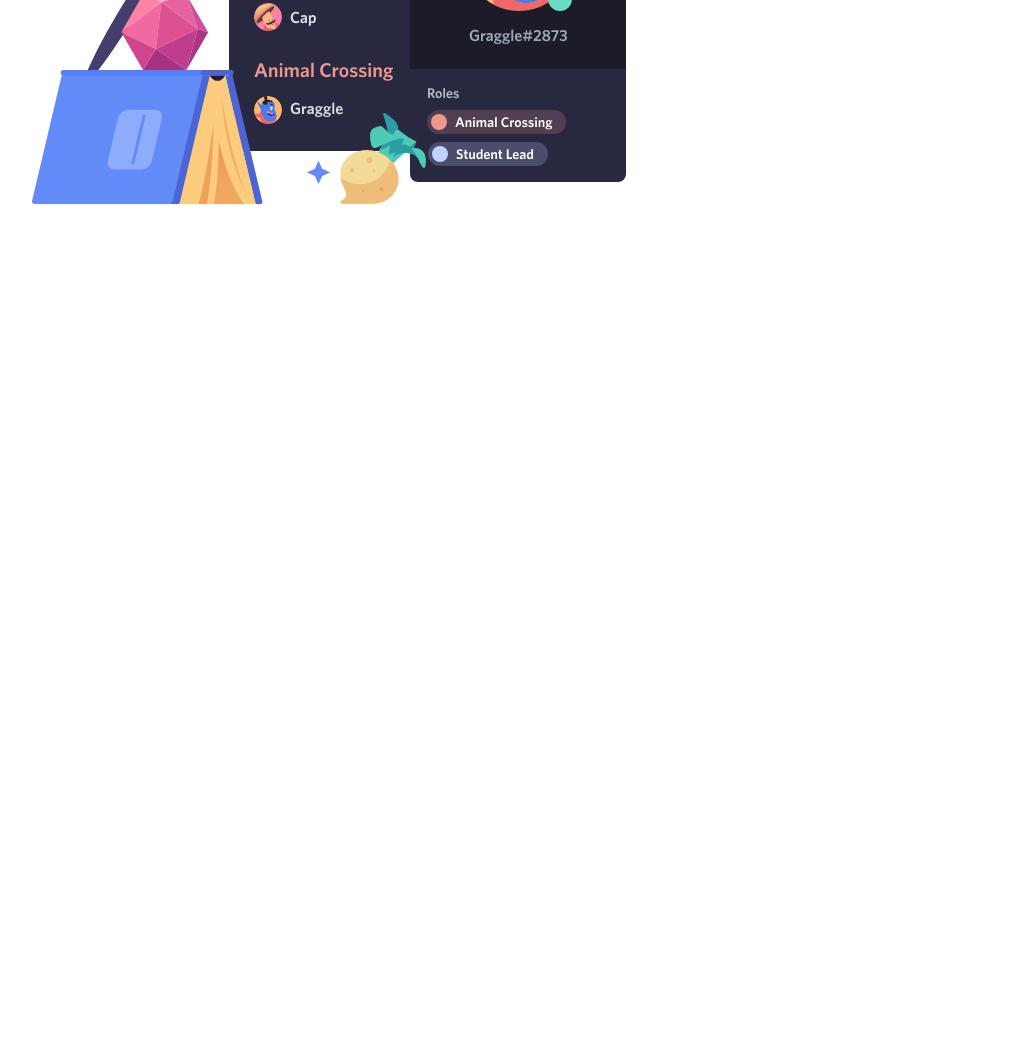
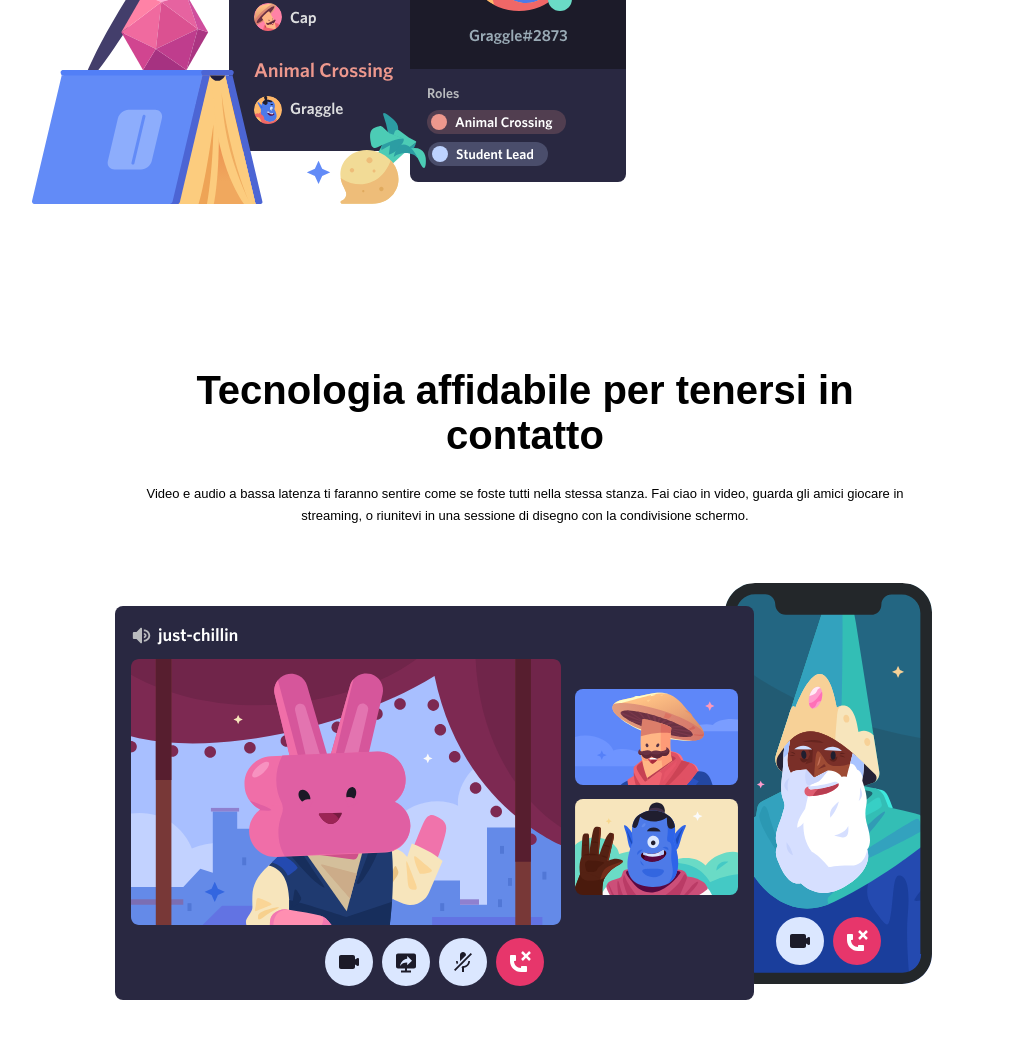
Before and after one commit to 8Balu8/htmlcss-discord, a plain HTML site: page index.html in a window 1280 px wide. Shown: the part 1974-3034 px from the top of the page, without its empty margins (115-1126 px from the left). Before the commit the page ends 2262 px from the top, so only its background shows below. Drawn offline with Linux system fonts and the light colour scheme.

Commit message:
add section 4

```diff
--- a/css/style.css
+++ b/css/style.css
@@ -141,3 +141,15 @@ main section {
 .col-img-two {
     width: 60%;
 }
+
+/* Section 4 */
+.box-end {
+    text-align: center;
+}
+.box-end h3 {
+    margin-bottom: 25px;
+}
+.box-text {
+    width: 77%;
+    margin: auto;
+}
--- a/index.html
+++ b/index.html
@@ -77,6 +77,14 @@
                     <p class="text">Dai inizio a una dimensione con strumenti di moderazione e accesso ai membri personalizzabile. Concedi ai membri poteri speciali, crea canali privati,e molto altro.</p>
                 </div>
             </section>
+            <!-- Section 4 -->
+            <section class="box-end">
+                <div class="box-text">
+                    <h3 class="title">Tecnologia affidabile per tenersi in contatto</h3>
+                    <p class="text">Video e audio a bassa latenza ti faranno sentire come se foste tutti nella stessa stanza. Fai ciao in video, guarda gli amici giocare in streaming, o riunitevi in una sessione di disegno con la condivisione schermo.</p>
+                </div>
+                <img src="img/item4-big.svg" alt="">
+            </section>
 
 
         </div>
```
